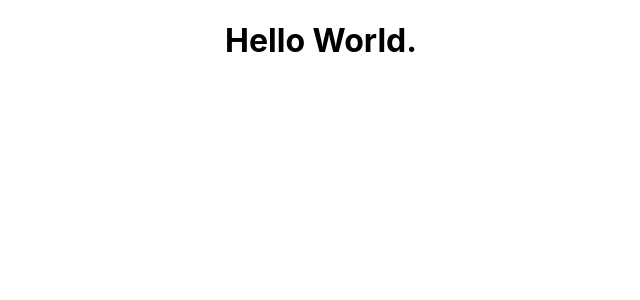
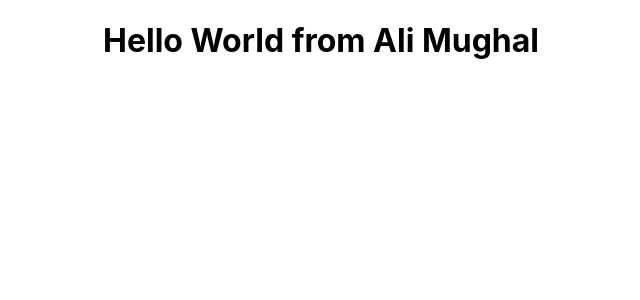
Before and after one commit to alemughal/BootCamp2020, a React (Create React App) app: page / in a window 1280 px wide. Shown: the top 300 px of the page, without its empty margins (319-959 px from the left). Built offline with nearby package versions, Linux system fonts and the light colour scheme.

Commit message:
Change display message

```diff
--- a/src/App.js
+++ b/src/App.js
@@ -3,7 +3,7 @@ import './App.css';
 function App() {
   return (
     <div className="App">
-      <h1>Hello World.</h1>
+      <h1>Hello World from Ali Mughal</h1>
     </div>
   );
 }
```
